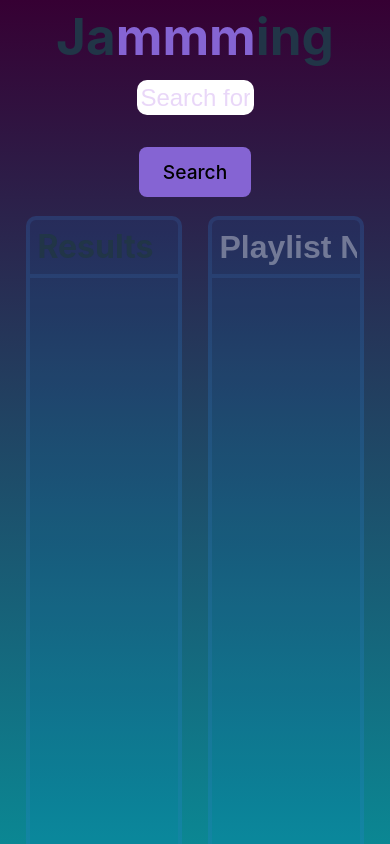
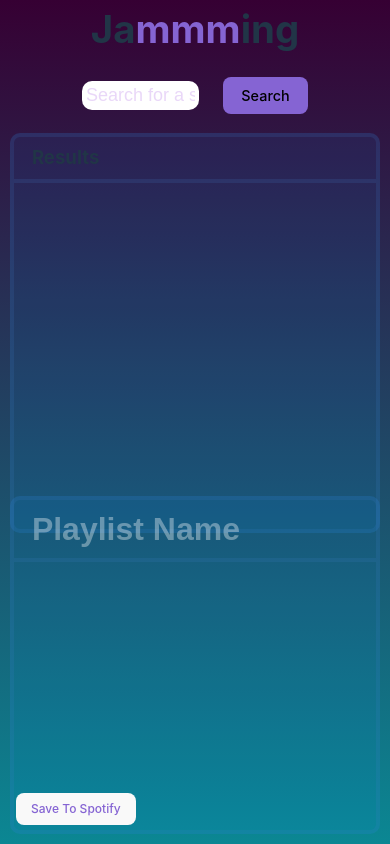
Before and after one commit to elliottsaruski/Jammming-app, a React (Vite) app: page / in a window 390 px wide. Shown: the top 844 px of the page. Built offline with nearby package versions, Linux system fonts and the light colour scheme; sample sign-in values are in the browser's storage.

Commit message:
Update styles for different device queries

```diff
--- a/src/App.css
+++ b/src/App.css
@@ -43,5 +43,22 @@ html {
   ); /* W3C, IE 10+/ Edge, Firefox 16+, Chrome 26+, Opera 12+, Safari 7+ */
   height: 100vh;
   overflow: hidden;
+}
 
+@media only screen and (max-width: 600px) {
+  .app-full {
+    height: 100vh;
+    display: flex;
+    flex-direction: column;
+  }
+  html {
+    font-size: 12px;
+  }
+
+  .results-playlist-container {
+    display: flex;
+    flex-direction: column;
+    height: 400px;
+    align-items: center;
+  }
 }
--- a/src/components/Track.jsx
+++ b/src/components/Track.jsx
@@ -8,6 +8,9 @@ function Track({ id, name, artist, addToPlaylist }) {
 
   return (
     <div style={{ fontWeight: "500", width: "90%" }} className="track">
+      <button className="add-button" onClick={handleAddToPlaylist}>
+        +
+      </button>
       <div>{name}</div>
 
       <div
@@ -17,9 +20,6 @@ function Track({ id, name, artist, addToPlaylist }) {
           borderBottom: "2px solid #378bcf86",
         }}>
         {artist}
-        <button className="add-button" onClick={handleAddToPlaylist}>
-          +
-        </button>
       </div>
     </div>
   );
--- a/src/components/Tracklist.jsx
+++ b/src/components/Tracklist.jsx
@@ -15,12 +15,12 @@ function TrackList({ playlist, setPlaylist }) {
       <div
         className="track-list"
         style={{
-          width: "90%"
+          width: "90%",
         }}>
         {/* Render tracks from playlist */}
         {playlist &&
           playlist.map((track) => (
-            <div className="track" style={{width: "90%"}} key={track.id}>
+            <div className="track" key={track.id}>
               <button
                 className="remove-button"
                 onClick={() => removeFromPlaylist(track)}>
--- a/src/components/styles/Playlist.css
+++ b/src/components/styles/Playlist.css
@@ -47,9 +47,30 @@ input {
 }
 
 .save-to-spotify-button-container {
-  padding: 1%;
+  padding: 4%;
 }
 
 .playlist-items-container .add-track-button {
   display: hidden !important;
 }
+
+@media only screen and (max-width: 600px) {
+  .playlist {
+    display: flex;
+    position: relative;
+    width: 95%;
+    bottom: 0;
+    margin: 0 auto;
+    font-size: 155%;
+  }
+  h2 {
+    font-size: 155%;
+  }
+  .save-to-spotify-button-container {
+    position: fixed;
+    display: flex !important;
+    bottom: 0;
+  }
+  .playlist input {
+  }
+}
--- a/src/components/styles/SearchBar.css
+++ b/src/components/styles/SearchBar.css
@@ -28,3 +28,13 @@
 .search-bar input::placeholder {
   color: rgba(217, 185, 243, 0.575);
 }
+
+@media only screen and (max-width: 600px) {
+  .search-bar {
+    flex-direction: row;
+    font-size: 16px;
+    padding-top: 5%;
+  }
+
+
+}
--- a/src/components/styles/SearchResults.css
+++ b/src/components/styles/SearchResults.css
@@ -5,7 +5,7 @@
   background-color: rgba(0, 140, 255, 0.082);
   border: 4px solid rgba(65, 126, 206, 0.158);
   border-radius: 10px;
-  height: auto !important;
+  height: 100% !important;
 }
 
 h2 {
@@ -18,24 +18,25 @@ h2 {
 }
 
 .results-container {
-  display: flex;
-  flex-direction: column;
   padding: 5%;
   position: relative;
   font-size: 1.2rem;
   overflow-y: scroll;
+  text-align: left;
+  overflow-x: hidden;
+}
+
+.results-container div {
+  display: flex;
+  flex-direction: column;
+  align-items: left;
 }
 
 .results {
-  width: 70% !important;
-  gap: 15px;
-}
-
-.search-results .results {
   display: flex;
   flex-direction: column;
-  position: relative;
   width: 90%;
+  gap: 15px;
 }
 
 .results-container .add-button {
@@ -43,4 +44,18 @@ h2 {
   font-family: initial;
   position: absolute;
   right: 10px;
+  margin-bottom: 3%;
 }
+
+@media only screen and (max-width: 600px) {
+  .search-results {
+    width: 95%;
+    position: relative;
+    display: flex;
+
+  }
+
+  .search-container {
+    font-size: 12px;
+  }
+}
--- a/src/components/styles/Track.css
+++ b/src/components/styles/Track.css
@@ -0,0 +1,4 @@
+.add-button {
+  display: flex;
+  position: absolute;
+}
--- a/src/components/styles/Tracklist.css
+++ b/src/components/styles/Tracklist.css
@@ -10,13 +10,10 @@
   position: absolute;
   display: flex;
   right: 10px;
-  gap: 15%;
+  margin-bottom: 3%;
 }
 
-
 .playlist-items-container {
-  display: flex;
-  flex-direction: column;
   padding: 5%;
   position: relative;
   font-size: 1.2rem;
@@ -33,12 +30,28 @@
   flex-direction: column;
 }
 
-
 /* ===== Scrollbar CSS ===== */
 /* Firefox */
 * {
   scrollbar-width: none;
   scrollbar-color: #d8d3d9 #1d4c72;
+}
+
+@media only screen and (max-width: 600px) {
+  .playlist-container {
+    display: flex;
+    height: auto;
+    position: absolute;
+    height: 40%;
+    bottom: 10px;
+  }
+  input {
+    padding: 0;
+  }
+  .playlist h2 {
+    height: min-content;
+    width: 100%;
+  }
 }
 
 /* Chrome, Edge, and Safari */
```
Also changed, not shown: 1 other file (tests, documents, lock files or other folders).
